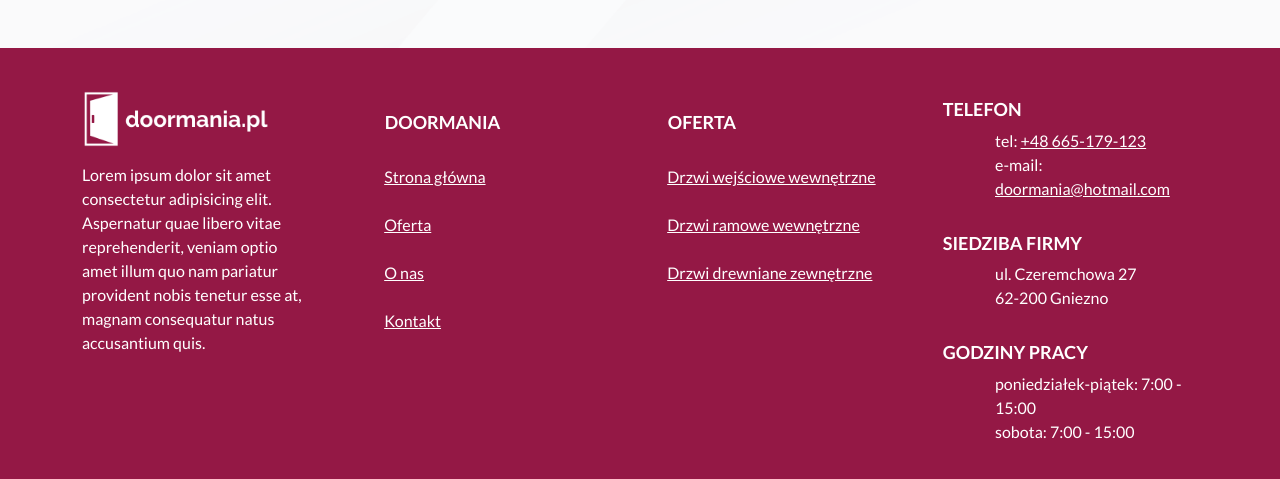
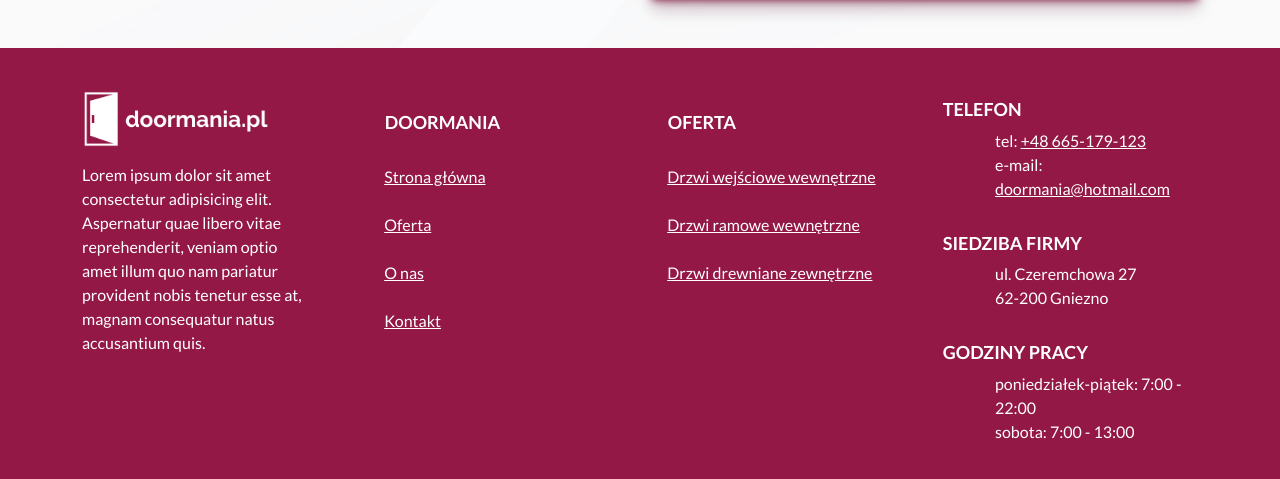
Before and after one commit to mlodyoskar/doormania, a PHP site: page /kontakt.php in a window 1280 px wide. Shown: the part 567-1046 px from the top of the page. Run offline with PHP 8.4, Linux system fonts and the light colour scheme; some libraries are stand-ins or nearby versions.

Commit message:
Changed footer working hours

```diff
--- a/public/partials/footer.php
+++ b/public/partials/footer.php
@@ -49,8 +49,8 @@
                     <span class="iconify-inline" data-icon="ic:outline-watch-later" data-width="48" data-height="48"></span>
                     <h3 class="footer-header hours">Godziny pracy</h3>
                     <ul class="footer-list_contact">
-                        <li>poniedziałek-piątek: 7:00 - 15:00</li>
-                        <li>sobota: 7:00 - 15:00</li>
+                        <li>poniedziałek-piątek: 7:00 - 22:00</li>
+                        <li>sobota: 7:00 - 13:00</li>
                     </ul>
                 </div>
             </div>
--- a/public/product.php
+++ b/public/product.php
@@ -38,7 +38,7 @@
                 </p>
                 <p class="productPage-contact">
                     Po więcej szczegółów: <br>
-                    <span ><a class="contact-purple" href="tel:665-179-12">+48 665-179-12</a></span>
+                    <span ><a class="contact-purple" href="tel:513-179-123">+48 513 179 123</a></span>
                 </p>
                 </div>
             </div>
--- a/public/style.css
+++ b/public/style.css
@@ -339,6 +339,9 @@ body {
     background-size: cover;
     background-position: top, top;
   }
+  .map {
+    height: 100%;
+  }
   .nav-item {
     margin: auto 1.6em;
   }
@@ -472,6 +475,7 @@ body {
   }
   .productPage-img {
     margin: 0;
+    height: 80%;
   }
   .productPage-name {
     text-align: start;
```
